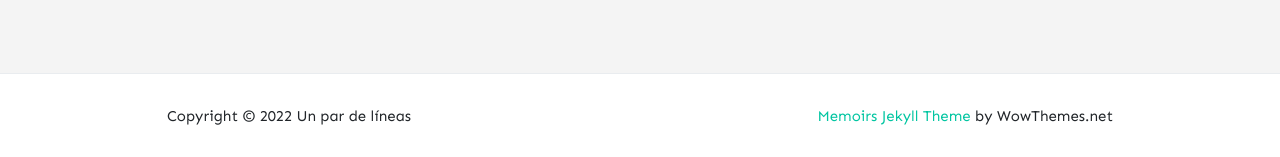
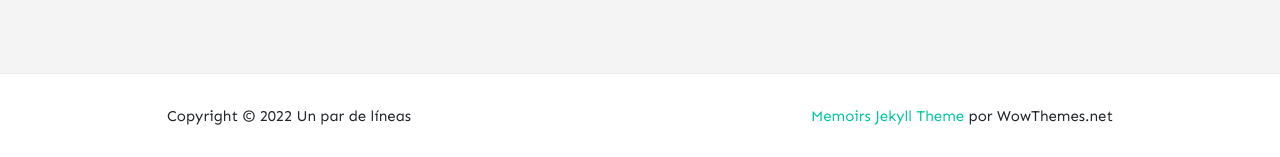
Before and after one commit to kanancho/unpardelineas, a Jekyll site: the page built from _pages/about.md, in a window 1280 px wide. Shown: the part 1351-1508 px from the top of the page. Built offline with Jekyll 4.4.1, drawn with Linux system fonts in a browser that asks for light colours; nearby versions of some CDN libraries; comment, search, counter and statistics services are not loaded.

Commit message:
Update default.html

```diff
--- a/_layouts/default.html
+++ b/_layouts/default.html
@@ -1,5 +1,5 @@
 <!DOCTYPE html>
-<html lang="en">
+<html lang="es">
 <head>
 <meta charset="utf-8">
 <meta name="viewport" content="width=device-width, initial-scale=1, shrink-to-fit=no">
@@ -50,11 +50,11 @@
 <nav id="menu">
     <ul>
         <h3>Navigation</h3>
-        <li><a href="{{ site.baseurl }}/">Home</a></li>
-        <li><a href="{{ site.baseurl }}/about">About</a></li>
-        <li><a href="{{ site.baseurl }}/authors">Contributors <span class="badge badge-primary">new</span></a></li>
+        <li><a href="{{ site.baseurl }}/">Inicio</a></li>
+        <li><a href="{{ site.baseurl }}/about">Nosotros</a></li>
+        <li><a href="{{ site.baseurl }}/authors">Contribución<span class="badge badge-primary">Nuevo</span></a></li>
 
-        <li><a href="{{ site.baseurl }}/contact">Contact</a></li>
+        <li><a href="{{ site.baseurl }}/contact">Contacto</a></li>
     </ul>
 </nav>
 
@@ -109,7 +109,7 @@
                 Copyright © {{ site.time | date: "%Y" }} {{ site.name }}
             </div>
             <div class="col-md-6 col-sm-12 text-center text-lg-right">
-                <a target="_blank" href="https://www.wowthemes.net/memoirs-free-jekyll-theme/">Memoirs Jekyll Theme</a> by WowThemes.net
+                <a target="_blank" href="https://www.wowthemes.net/memoirs-free-jekyll-theme/">Memoirs Jekyll Theme</a> por WowThemes.net
             </div>
         </div>
     </div>
```
